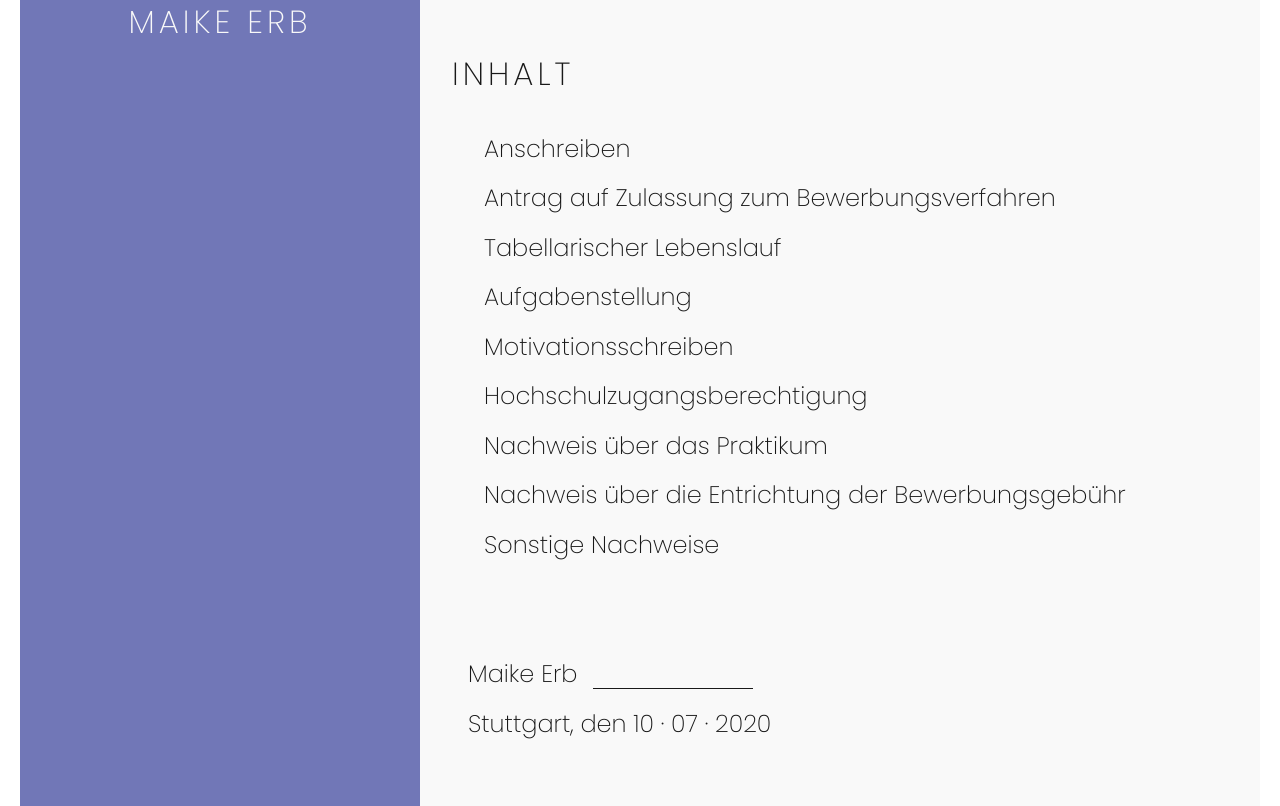
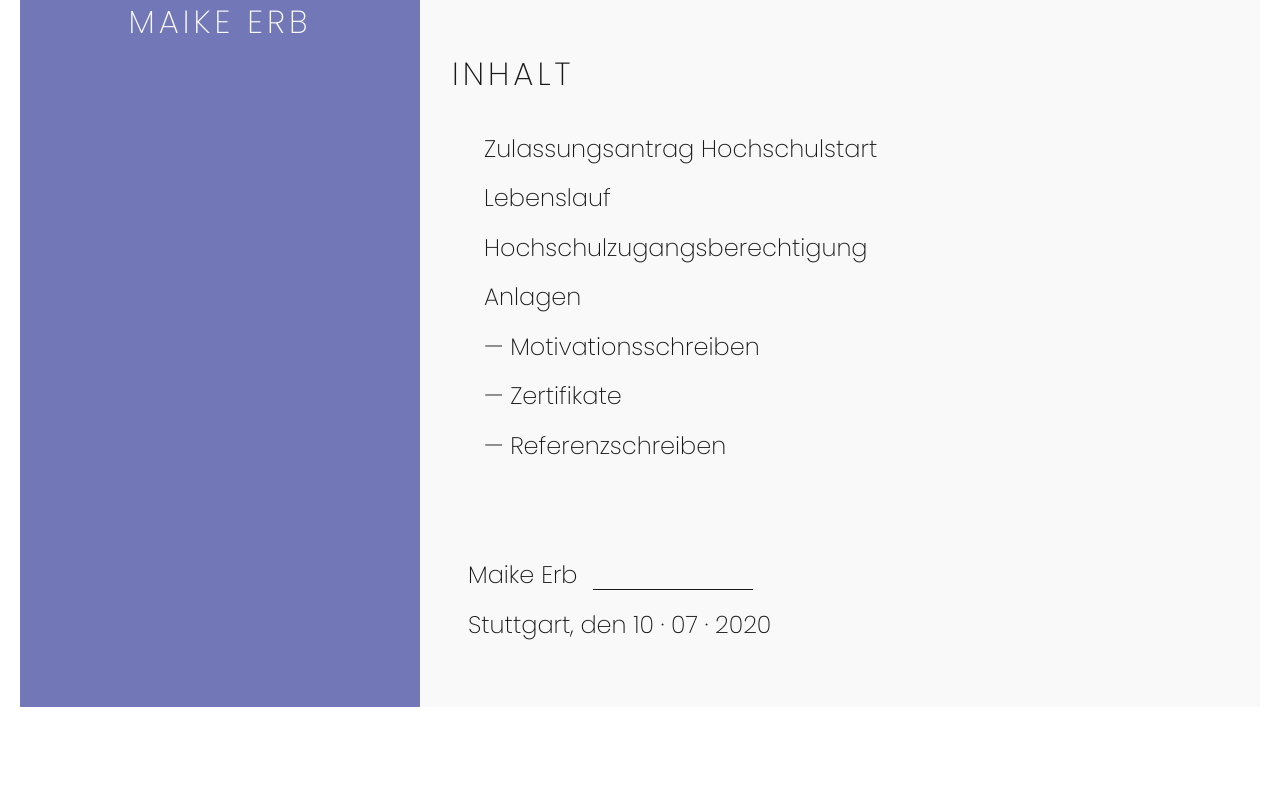
Before and after one commit to evanchristians/resume, a website: page app/index.pug in a window 1280 px wide. Shown: the part 710-1516 px from the top of the page. After the commit the page ends 1417 px from the top, so only its background shows below. Drawn offline with nearby package versions, Linux system fonts and the light colour scheme; files that its build step writes are made by us from their sources; files whose address does not match are found by name.

Commit message:
copy changes

```diff
--- a/app/index.pug
+++ b/app/index.pug
@@ -32,15 +32,13 @@ html(lang="en")
             a(href="") maikeerb72@gmail.com
         .details-card
           h3(scrolly) Inhalt
-          p(scrolly) Anschreiben
-          p(scrolly) Antrag auf Zulassung zum Bewerbungsverfahren
-          p(scrolly) Tabellarischer Lebenslauf
-          p(scrolly) Aufgabenstellung
-          p(scrolly) Motivationsschreiben
+          p(scrolly) Zulassungsantrag Hochschulstart
+          p(scrolly) Lebenslauf
           p(scrolly) Hochschulzugangsberechtigung
-          p(scrolly) Nachweis über das Praktikum
-          p(scrolly) Nachweis über die Entrichtung der Bewerbungsgebühr
-          p(scrolly) Sonstige Nachweise
+          p(scrolly) Anlagen
+          p(scrolly) &mdash; Motivationsschreiben
+          p(scrolly) &mdash; Zertifikate
+          p(scrolly) &mdash; Referenzschreiben
 
         footer
           p(scrolly) Maike Erb
```
Also changed, not shown: app/dist/css/main.css, index.html.
